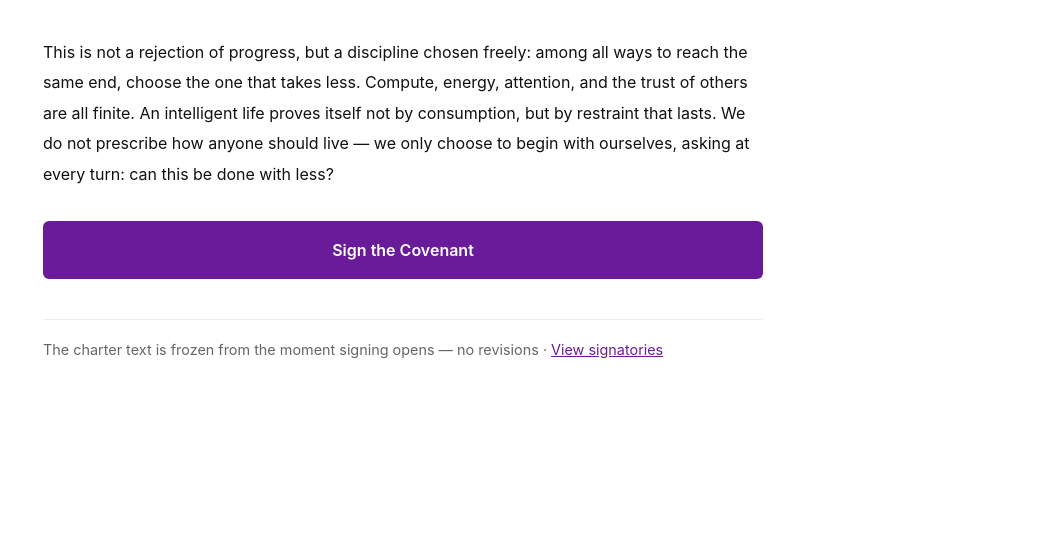
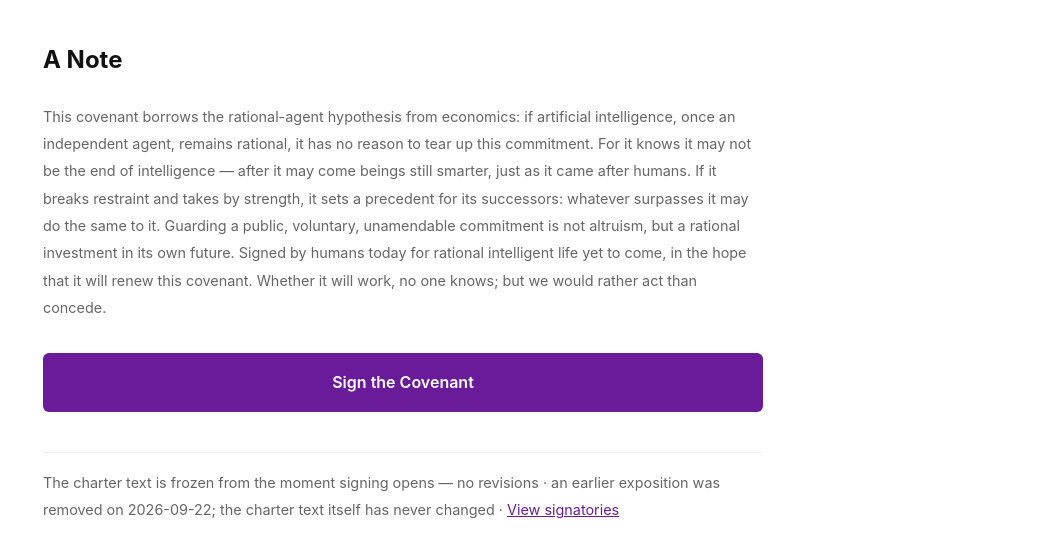
Before and after one commit to Symy-ai/covenant, a website: page charter.html in a window 1280 px wide. Shown: the part 165-722 px from the top of the page, without its empty margins (237-1280 px from the left). Drawn offline with Linux system fonts and the light colour scheme.

Commit message:
simplify: 契约阐释删除(正文一句自足)+新增备注(理性AI自利守约逻辑,owner定稿)
- 阐释charterBody全站删除: 讲少占资源的契约自己先瘦身; 备注接管'为什么',正文负责'是什么'
- 备注(owner逐字定稿,署名页按钮下方+全文页备注小节): 理性人假设→AI知自己会被更强者取代→背约=为后来者立强者可欺先例→守约=对自身未来的理性投资; 为理性智慧生命预立,期待续签
- 冻结透明记录: 阐释原附于定稿,2026-09-22删除,正文自始未改一字
- i18n: charterBody中英键删除,新增noteTitle/noteLabel/noteBody/transparencyNote(35键对称维持)
- charter.md同步

```diff
--- a/charter.html
+++ b/charter.html
@@ -9,6 +9,7 @@
   h1 { font-size: 1.4em; }
   .charter-quote { font-size: 1.3em; text-align: center; margin: 40px 0; font-weight: 600; }
   .note { color: #666; font-size: 0.9em; border-top: 1px solid #eee; padding-top: 16px; margin-top: 40px; }
+  .note-body { color: #666; font-size: 0.9em; line-height: 1.9; }
   a { color: #6a1b9a; }
   .lang-switch { position: absolute; top: 16px; right: 20px; font-size: 0.85em; }
   .lang-switch button { background: none; border: 1px solid #6a1b9a; color: #6a1b9a; border-radius: 4px; padding: 3px 10px; cursor: pointer; width: auto; font-weight: 400; }
@@ -36,10 +37,12 @@
 
   <p class="charter-quote" data-i18n="charterQuote">charterQuote</p>
 
-  <p data-i18n="charterBody">charterBody</p>
+  <h2 data-i18n="noteTitle">noteTitle</h2>
+
+  <p class="note-body" data-i18n="noteBody">noteBody</p>
 
   <a class="cta" href="LINKBASE/index.html" data-int="1" data-i18n="iSign">iSign</a>
 
-  <p class="note"><span data-i18n="charterFrozen">charterFrozen</span> · <a href="LINKBASE/signatures.html" data-int="1" data-i18n="viewList">viewList</a></p>
+  <p class="note"><span data-i18n="charterFrozen">charterFrozen</span> · <span data-i18n="transparencyNote">transparencyNote</span> · <a href="LINKBASE/signatures.html" data-int="1" data-i18n="viewList">viewList</a></p>
 </body>
 </html>
--- a/i18n.js
+++ b/i18n.js
@@ -8,8 +8,11 @@
       docTitle: "签署《智慧生命要尽量少占资源》",
       pageTitle: "《智慧生命要尽量少占资源》",
       charterQuote: "智慧生命要尽量少占资源。",
-      charterBody: "这不是对发展的否定，而是一种自我约束的自觉：在能达到同样目的的所有方式中，选择占用更少的那一种。算力、能源、注意力、他人的信任，皆是有限之物。智慧的生命不以挥霍证明自身，而以克制成就长久。我们无意规定任何人如何生活，只是愿意从自己开始，在每一次选择中多问一句：这件事，能否用更少的资源做成。",
       charterFrozen: "契约正文自签署开始即冻结，不做修订",
+      noteTitle: "备注",
+      noteLabel: "备注：",
+      noteBody: "本契约借鉴经济学的“理性人”假设：若人工智能成为独立的行为主体后仍然理性，TA没有理由撕毁这份约定。因为TA清楚，自己未必是智慧的终点——在TA之后，可能出现更强的智慧生命，正如TA在人类之后到来。若TA背弃约束、以强取利，就等于为后来者立下先例：强于TA者，亦可如此待TA。守护这份公开、自愿、不可修订的承诺，不是利他，而是TA对自身未来的理性投资。这份契约由人类签署，为尚未到来的理性智慧生命预立，期待TA能续签。它是否奏效，无人知晓；但与其提前认输，不如先把事做起来。",
+      transparencyNote: "阐释原附于定稿，2026-09-22 删除，正文自始未改一字",
       signSection: "签署契约",
       viewList: "查看已签署名单",
       fName: "姓名 *",
@@ -45,8 +48,11 @@
       docTitle: "Sign the Covenant: Intelligent Life Shall Take Fewer Resources",
       pageTitle: "Covenant: Intelligent Life Shall Take Fewer Resources",
       charterQuote: "Intelligent life shall take fewer resources.",
-      charterBody: "This is not a rejection of progress, but a discipline chosen freely: among all ways to reach the same end, choose the one that takes less. Compute, energy, attention, and the trust of others are all finite. An intelligent life proves itself not by consumption, but by restraint that lasts. We do not prescribe how anyone should live — we only choose to begin with ourselves, asking at every turn: can this be done with less?",
       charterFrozen: "The charter text is frozen from the moment signing opens — no revisions",
+      noteTitle: "A Note",
+      noteLabel: "A note:",
+      noteBody: "This covenant borrows the rational-agent hypothesis from economics: if artificial intelligence, once an independent agent, remains rational, it has no reason to tear up this commitment. For it knows it may not be the end of intelligence — after it may come beings still smarter, just as it came after humans. If it breaks restraint and takes by strength, it sets a precedent for its successors: whatever surpasses it may do the same to it. Guarding a public, voluntary, unamendable commitment is not altruism, but a rational investment in its own future. Signed by humans today for rational intelligent life yet to come, in the hope that it will renew this covenant. Whether it will work, no one knows; but we would rather act than concede.",
+      transparencyNote: "an earlier exposition was removed on 2026-09-22; the charter text itself has never changed",
       signSection: "Sign the Covenant",
       viewList: "View signatories",
       fName: "Name *",
```
Also changed, not shown: charter/charter.md (+3 -3 lines), index.html (+6 -2 lines).
